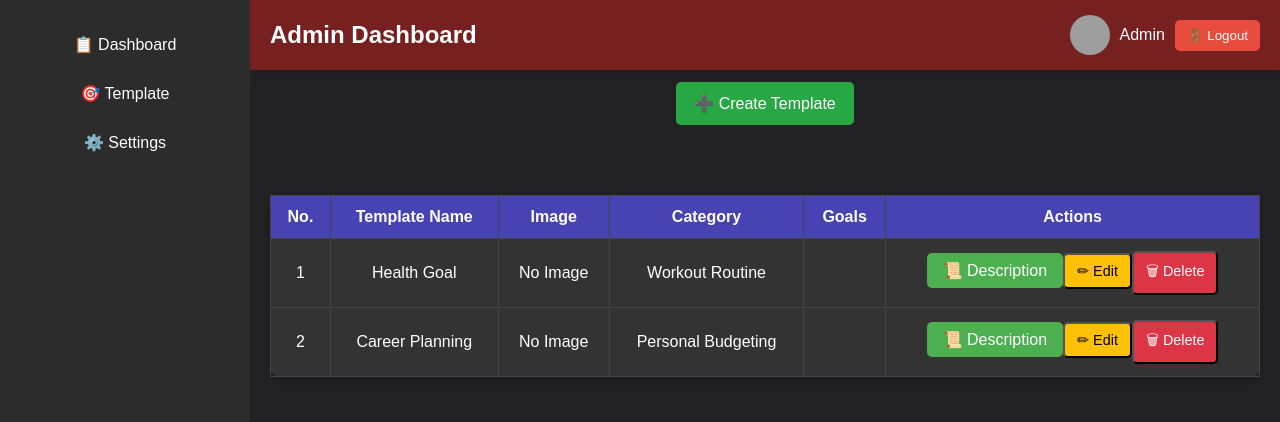
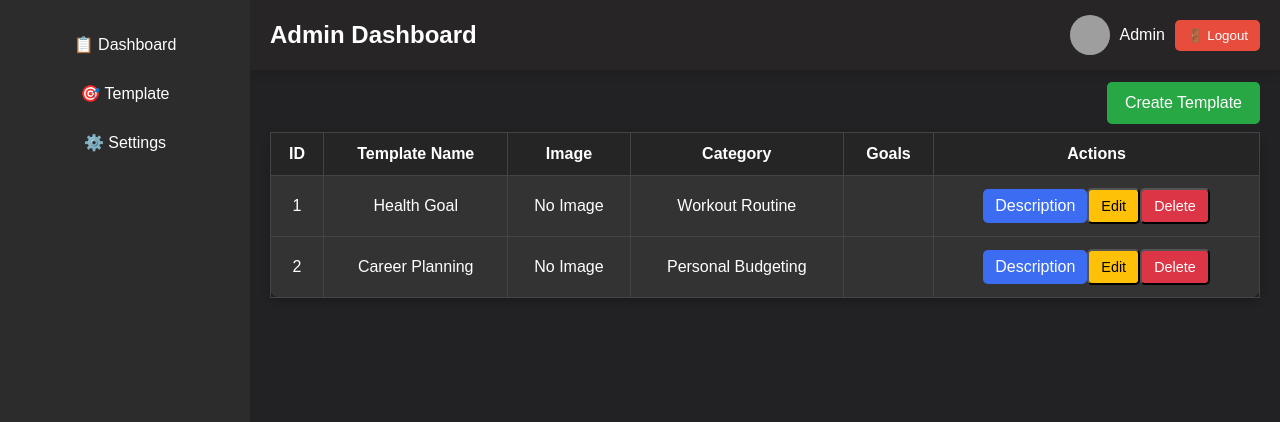
Before and after one commit to ikkyuuq/beplan, a React (Vite) app in the folder apps/web/: page /admin in a window 1280 px wide. Shown: the top 422 px of the page. Built offline with nearby package versions, Linux system fonts and the light colour scheme; grey boxes are pictures that could not be loaded.

Commit message:
edit position btn create template

```diff
--- a/apps/web/src/AdminDashboard.css
+++ b/apps/web/src/AdminDashboard.css
@@ -75,7 +75,7 @@ body .admin-container  {
   display: flex;
   justify-content: space-between;
   align-items: center;
-  background: #772020;
+  background: #272525;
   padding: 15px 20px;
   position: fixed;
   top: 0;
@@ -101,6 +101,8 @@ body .admin-container  {
   border: none;
   border-radius: 5px;
   cursor: pointer;
+  position: fixed;
+  right: 20px;
   font-size: 1rem;
   transition: background 0.3s ease;
 }
@@ -127,9 +129,10 @@ body .admin-container  {
 }
 
 .template-table th {
-  background: #4743b3;
+  background: #252525;
   color: white;
   font-size: 1rem;
+
 }
 
 /* ปุ่ม Edit และ Delete */
@@ -436,11 +439,11 @@ body .admin-container  {
 }
 
 .description-btn {
-  background-color: #4CAF50;
+  background-color: #3c6cf1;
   color: white;
   border: none;
+  padding: 8px 12px;
   border-radius: 5px;
-  padding: 8px 16px;
   cursor: pointer;
   font-size: 16px;
   transition: background-color 0.3s ease;
--- a/apps/web/src/AdminDashboard.jsx
+++ b/apps/web/src/AdminDashboard.jsx
@@ -249,13 +249,13 @@ const AdminDashboard = () => {
             <div className="dashboard-content">
                 <header>
                     <h1>Admin Template</h1>
-                    <button className="create-btn" onClick={handleCreateTemplate}>➕ Create Template</button>
+                    <button className="create-btn" onClick={handleCreateTemplate}>Create Template</button>
                 </header>
 
                 <table className="template-table">
                     <thead>
                         <tr>
-                            <th>No.</th>
+                            <th>ID</th>
                             <th>Template Name</th>
                             <th>Image</th>
                             <th>Category</th>
@@ -284,9 +284,9 @@ const AdminDashboard = () => {
                                     </ul>
                                 </td>
                                 <td>
-                                    <button className="description-btn" onClick={() => toggleDescription(template.id)}>📜 Description</button>
-                                    <button className="edit-btn" onClick={() => handleEditTemplate(template)}>✏ Edit</button>
-                                    <button className="delete-btn" onClick={() => handleDeleteTemplate(template.id)}>🗑 Delete</button>
+                                    <button className="description-btn" onClick={() => toggleDescription(template.id)}>Description</button>
+                                    <button className="edit-btn" onClick={() => handleEditTemplate(template)}>Edit</button>
+                                    <button className="delete-btn" onClick={() => handleDeleteTemplate(template.id)}>Delete</button>
                                 </td>
                             </tr>
                         ))}
```
